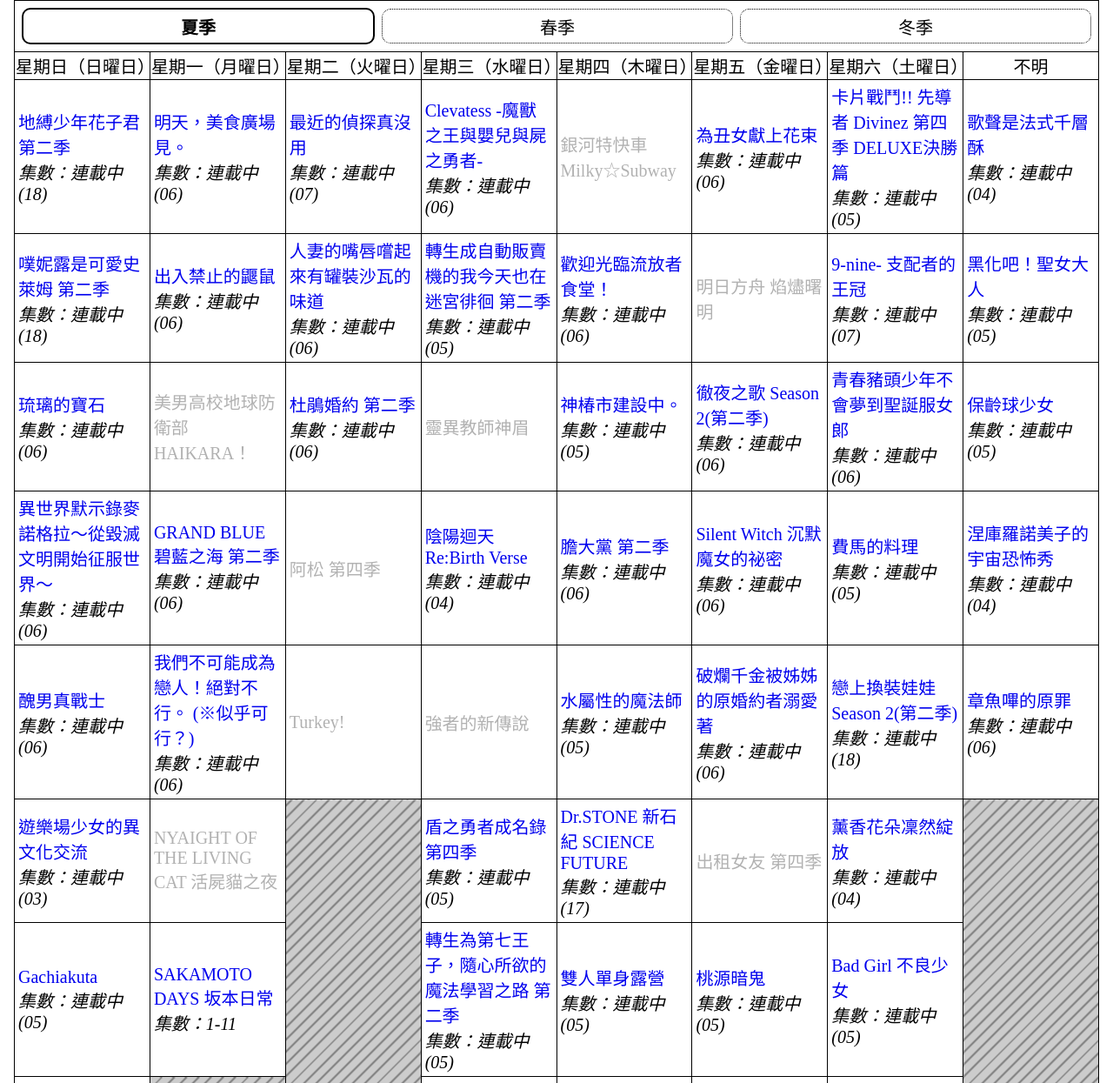
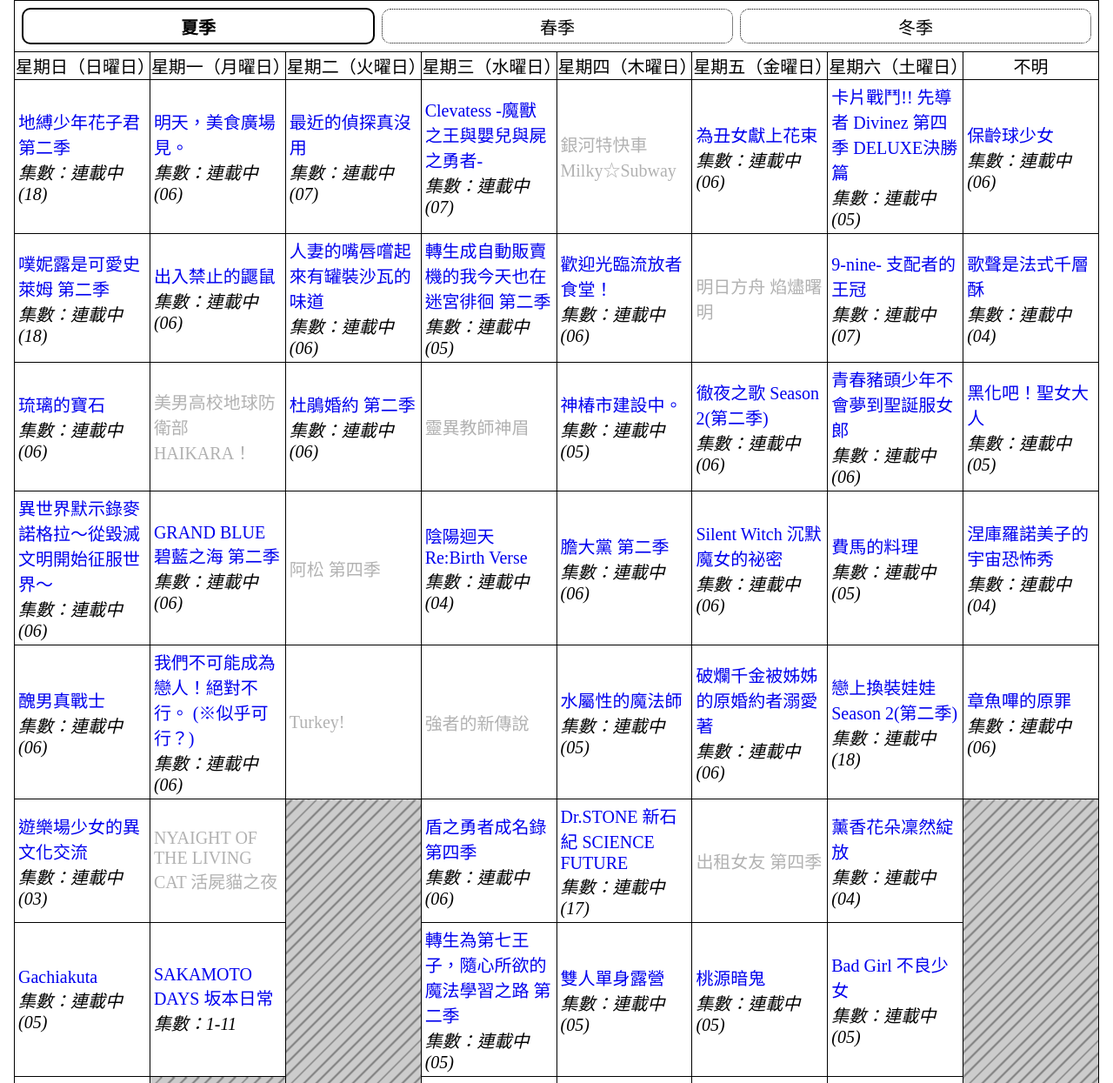
Before and after one commit to hkleungai/anime1-show-list, a plain HTML site: page index.html in a window 1280 px wide. Shown: the part 261-1506 px from the top of the page at 87% size. Drawn offline with Linux system fonts and the light colour scheme.

Commit message:
deploy: 49997ccfd4710c5e71744df02d366ecdb4ee3277

```diff
--- a/index.html
+++ b/index.html
@@ -181,14 +181,14 @@
 </p></td><td><p class="no-margin-block"><a href="https://anime1.me/?cat=1675">最近的偵探真沒用
 </a></p><p class="no-margin-block italic">集數：連載中(07)
 </p></td><td><p class="no-margin-block"><a href="https://anime1.me/?cat=1677">Clevatess -魔獸之王與嬰兒與屍之勇者-
-</a></p><p class="no-margin-block italic">集數：連載中(06)
+</a></p><p class="no-margin-block italic">集數：連載中(07)
 </p></td><td><span class="not-allowed">銀河特快車 Milky☆Subway
 </span><td><p class="no-margin-block"><a href="https://anime1.me/?cat=1683">為丑女獻上花束
 </a></p><p class="no-margin-block italic">集數：連載中(06)
 </p></td><td><p class="no-margin-block"><a href="https://anime1.me/?cat=1717">卡片戰鬥!! 先導者 Divinez 第四季 DELUXE決勝篇
 </a></p><p class="no-margin-block italic">集數：連載中(05)
-</p></td><td><p class="no-margin-block"><a href="https://anime1.me/?cat=1718">歌聲是法式千層酥
-</a></p><p class="no-margin-block italic">集數：連載中(04)
+</p></td><td><p class="no-margin-block"><a href="https://anime1.me/?cat=1710">保齡球少女
+</a></p><p class="no-margin-block italic">集數：連載中(06)
 </p></td></tr><tr><td><p class="no-margin-block"><a href="https://anime1.me/?cat=1696">噗妮露是可愛史萊姆 第二季
 </a></p><p class="no-margin-block italic">集數：連載中(18)
 </p></td><td><p class="no-margin-block"><a href="https://anime1.me/?cat=1699">出入禁止的鼴鼠
@@ -202,8 +202,8 @@
 </p></td><td><span class="not-allowed">明日方舟 焰燼曙明
 </span><td><p class="no-margin-block"><a href="https://anime1.me/?cat=1688">9-nine- 支配者的王冠
 </a></p><p class="no-margin-block italic">集數：連載中(07)
-</p></td><td><p class="no-margin-block"><a href="https://anime1.me/?cat=1714">黑化吧！聖女大人
-</a></p><p class="no-margin-block italic">集數：連載中(05)
+</p></td><td><p class="no-margin-block"><a href="https://anime1.me/?cat=1718">歌聲是法式千層酥
+</a></p><p class="no-margin-block italic">集數：連載中(04)
 </p></td></tr><tr><td><p class="no-margin-block"><a href="https://anime1.me/?cat=1702">琉璃的寶石
 </a></p><p class="no-margin-block italic">集數：連載中(06)
 </p></td><td><span class="not-allowed">美男高校地球防衛部HAIKARA！
@@ -216,7 +216,7 @@
 </a></p><p class="no-margin-block italic">集數：連載中(06)
 </p></td><td><p class="no-margin-block"><a href="https://anime1.me/?cat=1694">青春豬頭少年不會夢到聖誕服女郎
 </a></p><p class="no-margin-block italic">集數：連載中(06)
-</p></td><td><p class="no-margin-block"><a href="https://anime1.me/?cat=1710">保齡球少女
+</p></td><td><p class="no-margin-block"><a href="https://anime1.me/?cat=1714">黑化吧！聖女大人
 </a></p><p class="no-margin-block italic">集數：連載中(05)
 </p></td></tr><tr><td><p class="no-margin-block"><a href="https://anime1.me/?cat=1697">異世界默示錄麥諾格拉～從毀滅文明開始征服世界～
 </a></p><p class="no-margin-block italic">集數：連載中(06)
@@ -251,7 +251,7 @@
 </a></p><p class="no-margin-block italic">集數：連載中(03)
 </p></td><td><span class="not-allowed">NYAIGHT OF THE LIVING CAT 活屍貓之夜
 </span><td class="deleted" rowspan="6"></td><td><p class="no-margin-block"><a href="https://anime1.me/?cat=1711">盾之勇者成名錄 第四季
-</a></p><p class="no-margin-block italic">集數：連載中(05)
+</a></p><p class="no-margin-block italic">集數：連載中(06)
 </p></td><td><p class="no-margin-block"><a href="https://anime1.me/?cat=1590">Dr.STONE 新石紀 SCIENCE FUTURE
 </a></p><p class="no-margin-block italic">集數：連載中(17)
 </p></td><td><span class="not-allowed">出租女友 第四季
```
